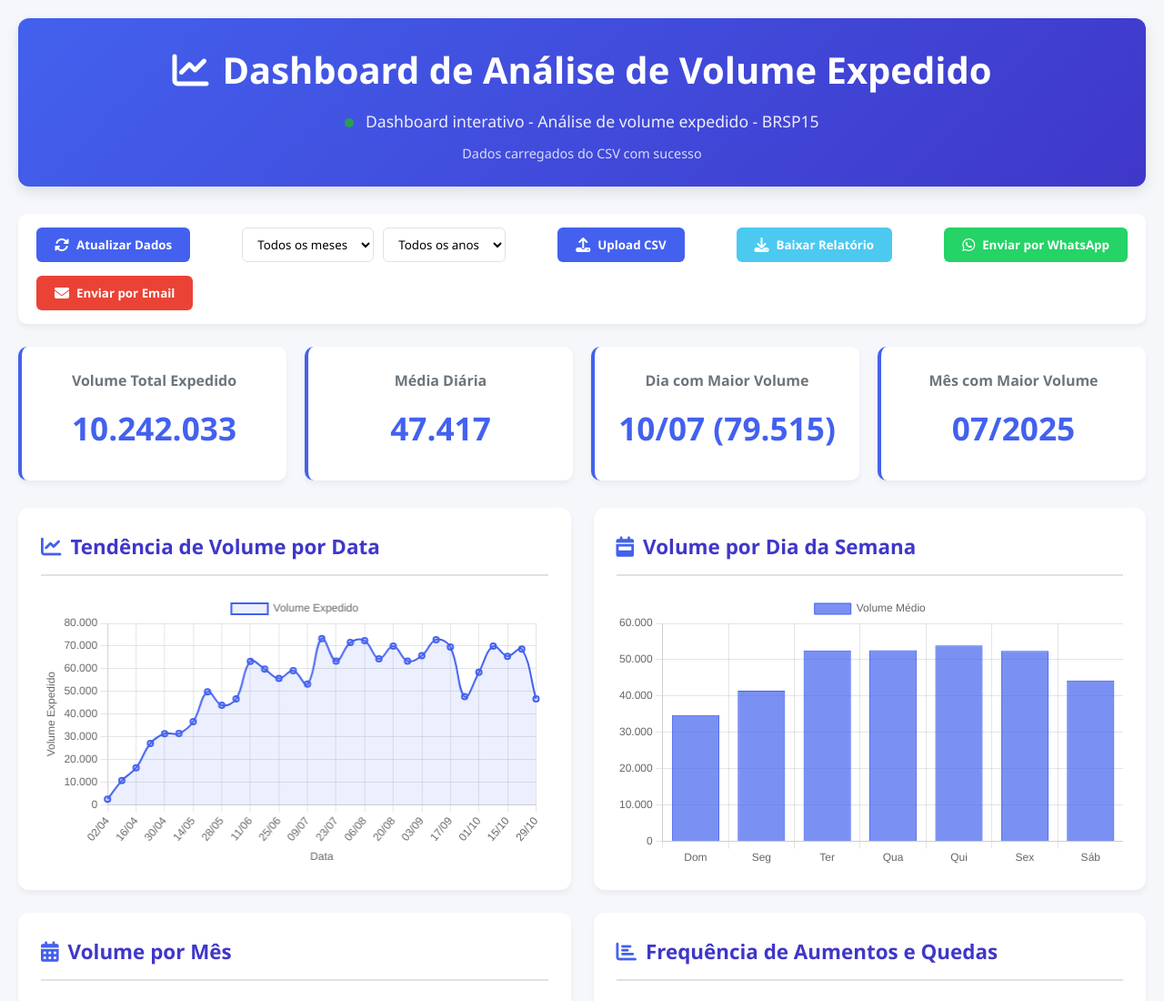
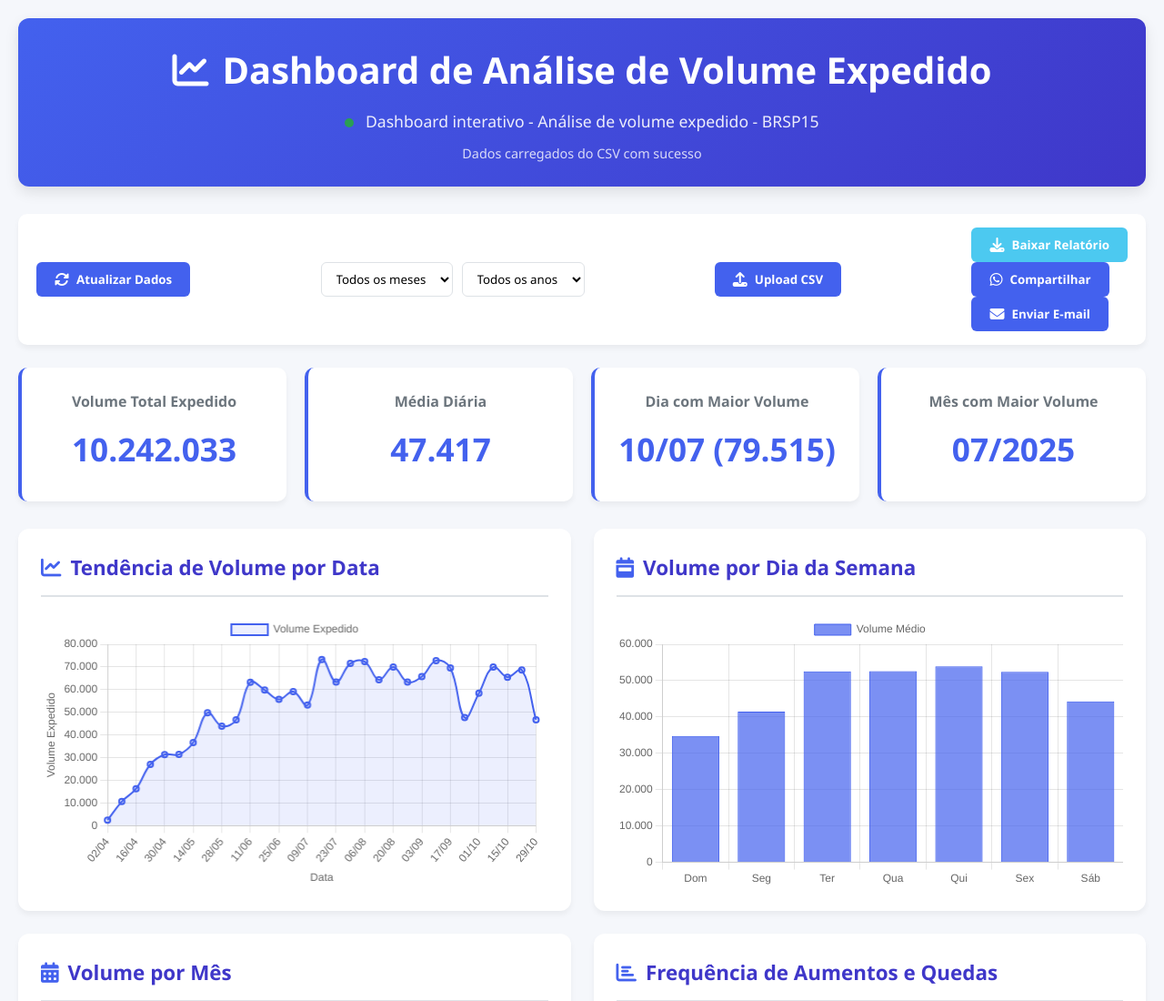
Before and after one commit to eliane-meli/Teste2, a plain HTML site: page index.html in a window 1280 px wide. Shown: the top 1100 px of the page at 91% size. Drawn offline with nearby package versions, Linux system fonts and the light colour scheme.

Commit message:
Update index.html

```diff
--- a/index.html
+++ b/index.html
@@ -676,16 +676,19 @@
                 </button>
                 <input type="file" id="file-input" accept=".csv">
             </div>
-            <button id="download-report-btn" class="btn btn-success">
-                <i class="fas fa-download"></i> Baixar Relatório
-            </button>
-            <button id="whatsapp-btn" class="btn btn-whatsapp">
-                <i class="fab fa-whatsapp"></i> Enviar por WhatsApp
-            </button>
-            <button id="email-btn" class="btn btn-email">
-                <i class="fas fa-envelope"></i> Enviar por Email
-            </button>
+            <div class="share-buttons">
+                <button id="download-btn" class="btn btn-success">
+                    <i class="fas fa-download"></i> Baixar Relatório
+                </button>
+                <button id="whatsapp-btn" class="btn btn-warning">
+                    <i class="fab fa-whatsapp"></i> Compartilhar
+                </button>
+                <button id="email-btn" class="btn btn-info">
+                    <i class="fas fa-envelope"></i> Enviar E-mail
+                </button>
+            </div>
         </div>
+
 
         <div id="error-message" class="error" style="display: none;">
             <i class="fas fa-exclamation-triangle"></i>
```
